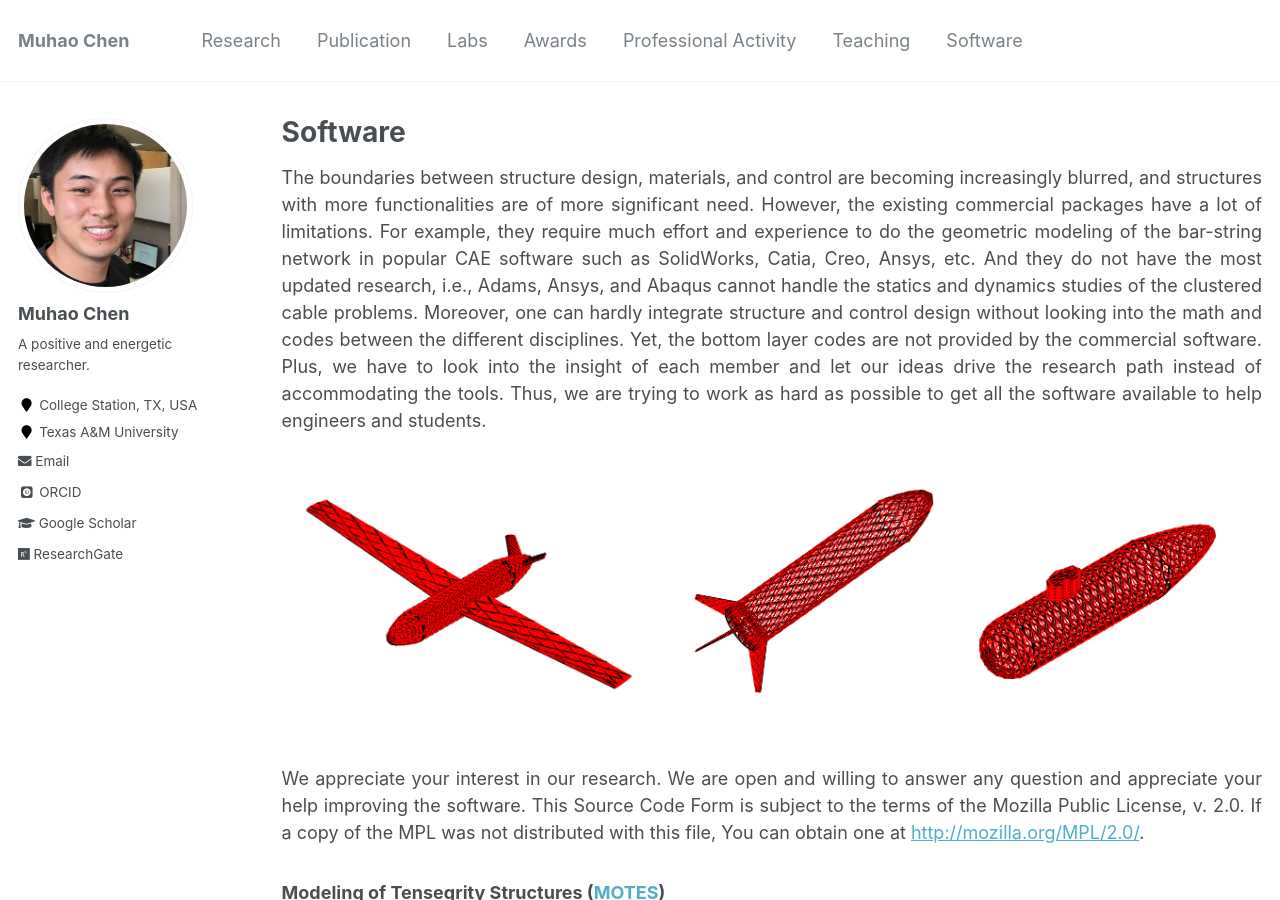
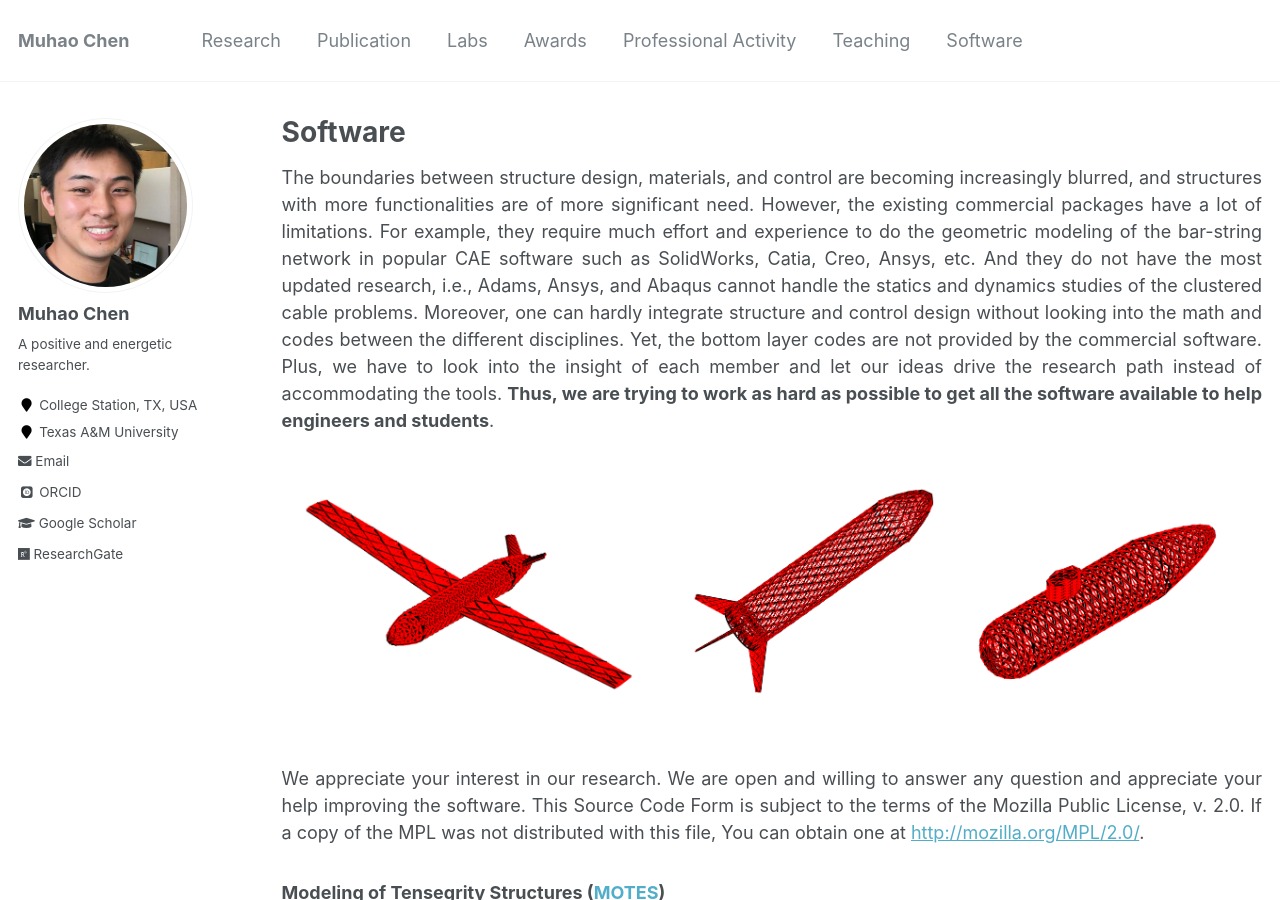
Before and after one commit to Muhao-Chen/muhao-chen.github.io, a Jekyll site: the page built from _pages/resources.md, in a window 1280 px wide and 900 px high. Built offline with Jekyll 4.4.1, drawn with Linux system fonts in a browser that asks for light colours; some web fonts are replaced.

Commit message:
Update resources.md

```diff
--- a/_pages/resources.md
+++ b/_pages/resources.md
@@ -8,7 +8,7 @@ toc: true
 
 <div style="text-align: justify;" markdown="1">
 
-The boundaries between structure design, materials, and control are becoming increasingly blurred, and structures with more functionalities are of more significant need. However, the existing commercial packages have a lot of limitations. For example, they require much effort and experience to do the geometric modeling of the bar-string network in popular CAE software such as SolidWorks, Catia, Creo, Ansys, etc. And they do not have the most updated research, i.e., Adams, Ansys, and Abaqus cannot handle the statics and dynamics studies of the clustered cable problems. Moreover, one can hardly integrate structure and control design without looking into the math and codes between the different disciplines. Yet, the bottom layer codes are not provided by the commercial software. Plus, we have to look into the insight of each member and let our ideas drive the research path instead of accommodating the tools. Thus, we are trying to work as hard as possible to get all the software available to help engineers and students.
+The boundaries between structure design, materials, and control are becoming increasingly blurred, and structures with more functionalities are of more significant need. However, the existing commercial packages have a lot of limitations. For example, they require much effort and experience to do the geometric modeling of the bar-string network in popular CAE software such as SolidWorks, Catia, Creo, Ansys, etc. And they do not have the most updated research, i.e., Adams, Ansys, and Abaqus cannot handle the statics and dynamics studies of the clustered cable problems. Moreover, one can hardly integrate structure and control design without looking into the math and codes between the different disciplines. Yet, the bottom layer codes are not provided by the commercial software. Plus, we have to look into the insight of each member and let our ideas drive the research path instead of accommodating the tools. **Thus, we are trying to work as hard as possible to get all the software available to help engineers and students**.
 
 <td><figure><img src="{{ site.url }}/images/rffi/plane_rocket_sub.png" width="200"/></figure></td>
 
```
